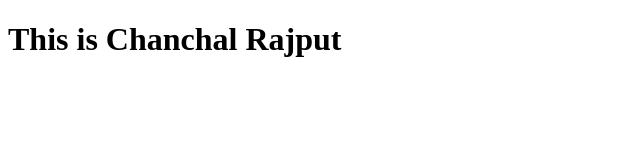
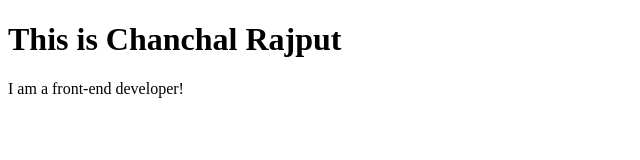
Before and after one commit to chanchal16/chanchal-portfolio, a plain HTML site: page index.html in a window 1280 px wide. Shown: the whole page, without its empty margins (0-640 px from the left). Drawn offline with Linux system fonts and the light colour scheme.

Commit message:
update text

```diff
--- a/index.html
+++ b/index.html
@@ -8,5 +8,6 @@
 </head>
 <body>
     <h1>This is Chanchal Rajput</h1>
+    I am a front-end developer!
 </body>
 </html>
```
